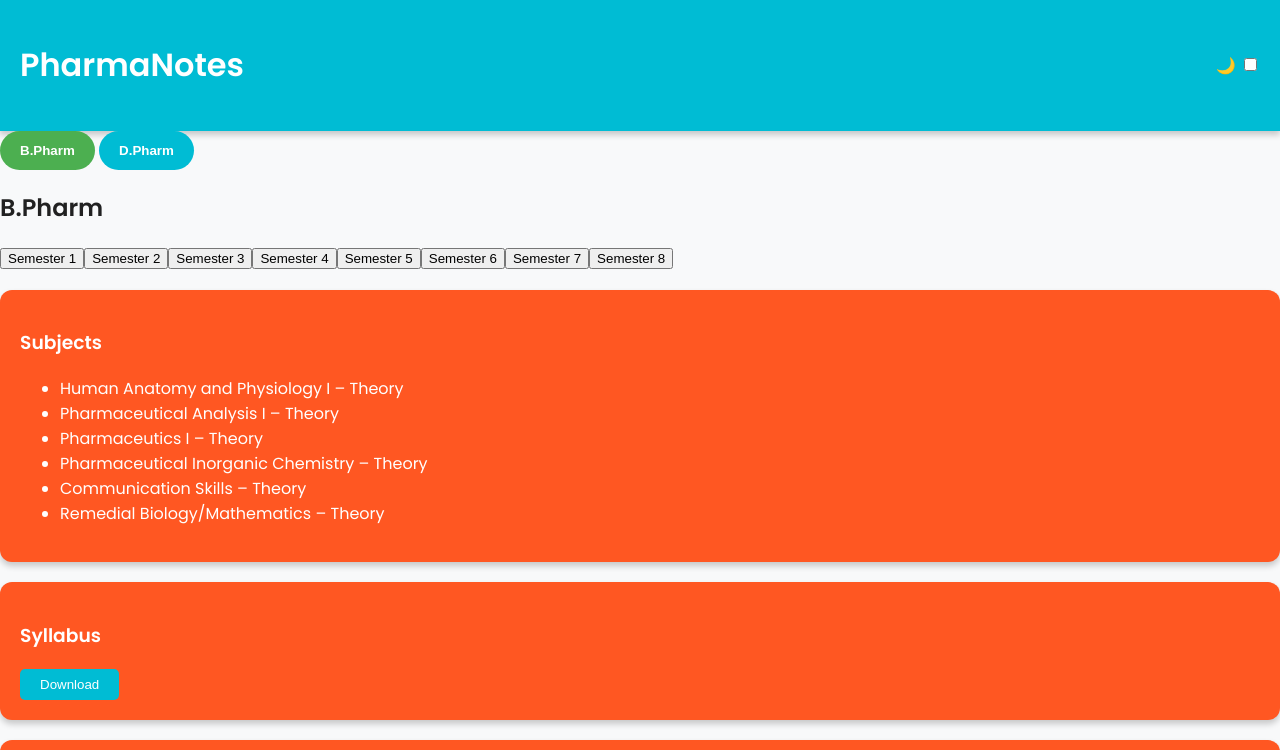
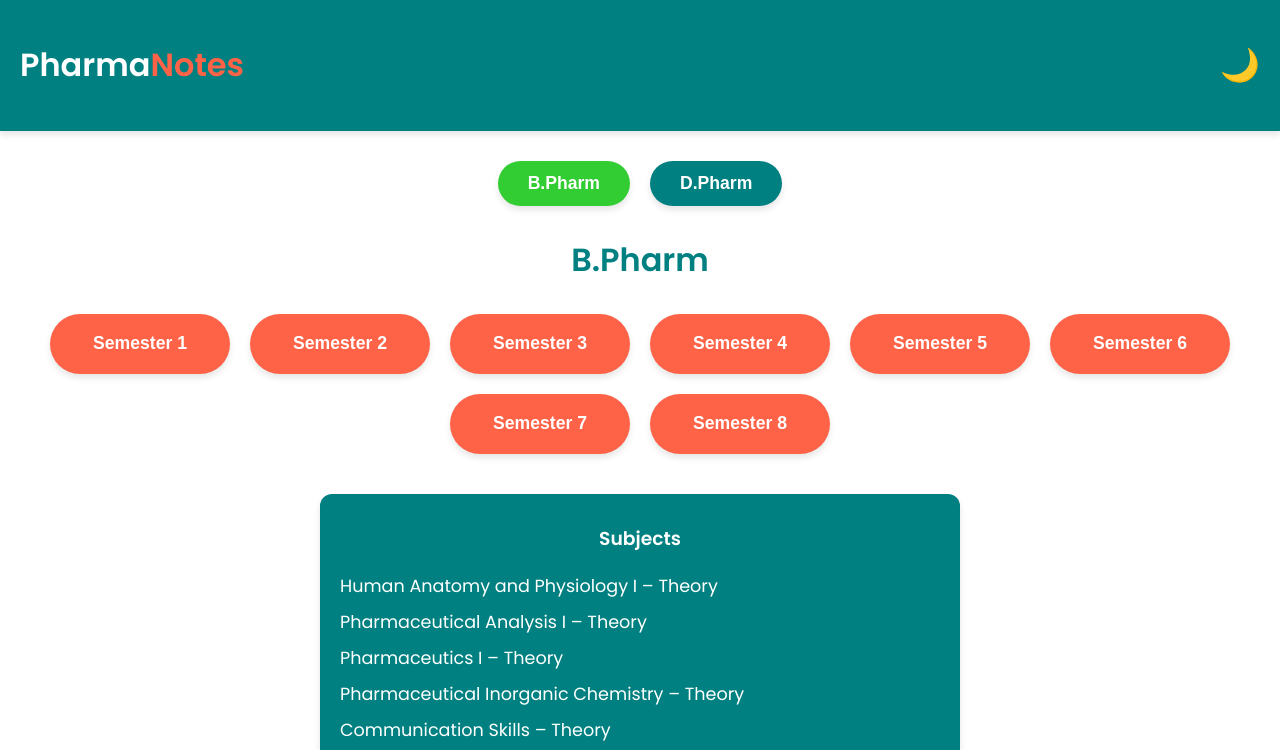
Before and after one commit to shivamgupta4358/web-platform, a plain HTML site: page index.html in a window 1280 px wide. Both pictures are taken after a click on the button "Semester 1". Shown: the top 750 px of the page. Drawn offline with Linux system fonts and the light colour scheme.

Commit message:
Update styles.css

```diff
--- a/styles.css
+++ b/styles.css
@@ -1,15 +1,15 @@
-/* Base Styles */
+/* Root Variables for Color Scheme */
 :root {
-  --primary-color: #00bcd4;
-  --secondary-color: #ff5722;
-  --accent-color: #4caf50;
-  --background-light: #f8f9fa;
-  --background-dark: #263238;
+  --primary-color: #008080; /* Teal */
+  --secondary-color: #ff6347; /* Tomato Orange */
+  --accent-color: #32cd32; /* Lime Green */
+  --background-light: #ffffff;
+  --background-dark: #2e2e2e;
   --text-light: #ffffff;
   --text-dark: #212121;
-  --button-hover-color: #008c9e;
-  --shadow: rgba(0, 0, 0, 0.2);
-  --link-color: #2196f3;
+  --button-hover-color: #006666; /* Darker Teal */
+  --shadow: rgba(0, 0, 0, 0.1);
+  --link-color: #1e90ff; /* Dodger Blue */
 }
 
 body {
@@ -18,7 +18,7 @@ body {
   padding: 0;
   background-color: var(--background-light);
   color: var(--text-dark);
-  transition: background-color 0.3s, color 0.3s;
+  transition: background-color 0.3s ease, color 0.3s ease;
 }
 
 body.dark-mode {
@@ -26,7 +26,6 @@ body.dark-mode {
   color: var(--text-light);
 }
 
-/* Header styles */
 header {
   display: flex;
   justify-content: space-between;
@@ -36,70 +35,211 @@ header {
   color: var(--text-light);
   box-shadow: 0 4px 6px var(--shadow);
   transition: background-color 0.3s ease;
+  align-items: center;
 }
 
-/* Program toggle buttons */
+header h1 {
+  font-size: 2rem;
+  font-weight: 600;
+}
+
+header h1 span {
+  color: var(--secondary-color);
+}
+
+.theme-toggle {
+  display: flex;
+  align-items: center;
+  cursor: pointer;
+}
+
+.theme-toggle input {
+  display: none;
+}
+
+.theme-toggle label {
+  font-size: 2rem;
+  color: var(--text-light);
+  cursor: pointer;
+  transition: transform 0.3s ease;
+}
+
+.theme-toggle label:hover {
+  transform: scale(1.2);
+}
+
+main {
+  padding: 30px;
+  animation: slideIn 1s ease-out;
+  max-width: 1200px;
+  margin: 0 auto; /* Centered content */
+}
+
+.program-toggle {
+  display: flex;
+  justify-content: center;
+  gap: 20px;
+  margin-bottom: 30px;
+}
+
 .program-toggle button {
-  background-color: var(--primary-color);
+  padding: 12px 30px;
+  background: var(--primary-color);
   color: var(--text-light);
   border: none;
-  padding: 12px 20px;
+  border-radius: 50px;
   font-weight: 600;
-  border-radius: 50px;
   cursor: pointer;
-  transition: background-color 0.3s ease;
+  box-shadow: 0 4px 6px var(--shadow);
+  transition: transform 0.3s, background 0.3s;
+  font-size: 1.1rem;
 }
 
 .program-toggle button:hover {
+  transform: scale(1.1);
   background-color: var(--button-hover-color);
 }
 
 .program-toggle button.active {
-  background-color: var(--accent-color);
+  background: var(--accent-color);
 }
 
-/* Dropdown styles */
+.semester-section h2 {
+  font-size: 2rem;
+  margin-bottom: 30px;
+  color: var(--primary-color);
+  text-align: center;
+}
+
+.semesters {
+  display: flex;
+  flex-wrap: wrap;
+  gap: 20px;
+  justify-content: center;
+}
+
+.semesters button {
+  width: 180px;
+  height: 60px;
+  background: var(--secondary-color);
+  color: var(--text-light);
+  border: none;
+  border-radius: 50px;
+  font-size: 1.1rem;
+  font-weight: 600;
+  cursor: pointer;
+  box-shadow: 0 4px 6px var(--shadow);
+  transition: transform 0.3s, background 0.3s;
+}
+
+.semesters button:hover {
+  background: var(--accent-color);
+  transform: scale(1.1);
+}
+
+.details {
+  margin-top: 40px;
+  display: flex;
+  flex-direction: column;
+  gap: 25px;
+}
+
 .details .dropdown {
+  margin: 0 auto;
   padding: 20px;
-  background-color: var(--secondary-color);
+  background: var(--primary-color);
   color: var(--text-light);
   border-radius: 12px;
   box-shadow: 0 4px 6px var(--shadow);
-  margin-top: 20px;
+  transition: transform 0.3s ease-in-out;
+  width: 80%;
+  max-width: 600px; /* Limiting width for better structure */
+}
+
+.details .dropdown h3 {
+  margin: 0;
+  padding: 10px 0;
+  text-align: center;
+}
+
+.details .dropdown ul {
+  list-style: none;
+  padding: 0;
+  margin: 10px 0;
+}
+
+.details .dropdown ul li {
+  margin: 10px 0;
+  font-size: 1.1rem;
+  font-weight: 500;
 }
 
 .details .dropdown button {
-  background-color: var(--primary-color);
+  padding: 10px 20px;
+  font-size: 1rem;
   color: var(--text-light);
+  background: var(--secondary-color);
   border: none;
-  padding: 8px 20px;
+  border-radius: 5px;
   cursor: pointer;
-  border-radius: 5px;
-  font-weight: 500;
-  transition: background-color 0.3s ease;
+  transition: background 0.3s ease-in-out;
 }
 
 .details .dropdown button:hover {
-  background-color: var(--accent-color);
+  background: var(--button-hover-color);
+}
+
+.details .dropdown ul li button {
+  margin-left: 15px;
+  padding: 8px 15px;
+  font-size: 0.9rem;
 }
 
 footer {
   padding: 20px;
-  background-color: var(--primary-color);
+  background: var(--primary-color);
   color: var(--text-light);
   text-align: center;
   margin-top: 50px;
 }
 
-/* Dark theme override */
-body.dark-mode header {
-  background-color: var(--accent-color);
+footer span {
+  color: var(--secondary-color);
 }
 
-body.dark-mode .details .dropdown {
-  background-color: var(--primary-color);
+/* Animations */
+@keyframes fadeIn {
+  from {
+    opacity: 0;
+  }
+  to {
+    opacity: 1;
+  }
 }
 
-body.dark-mode footer {
-  background-color: var(--accent-color);
+@keyframes slideIn {
+  from {
+    transform: translateY(30px);
+    opacity: 0;
+  }
+  to {
+    transform: translateY(0);
+    opacity: 1;
+  }
 }
+
+@media (max-width: 768px) {
+  .program-toggle {
+    flex-direction: column;
+    gap: 15px;
+  }
+
+  .semesters button {
+    width: 100%;
+    font-size: 1rem;
+  }
+
+  .details .dropdown {
+    width: 90%;
+  }
+}
```
